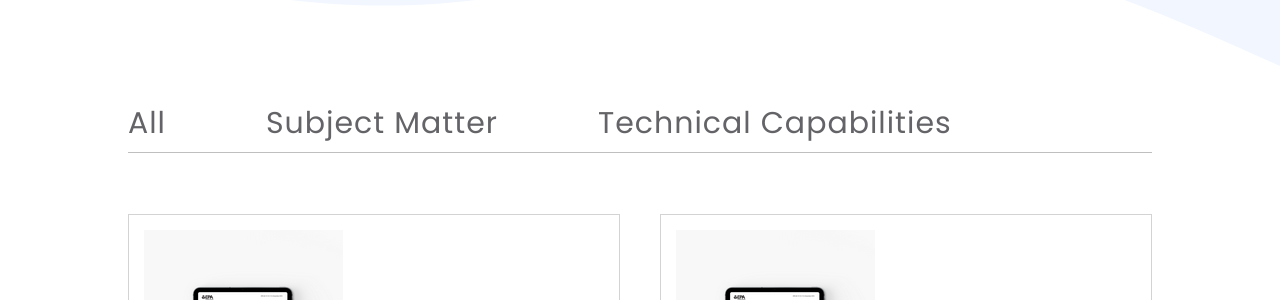
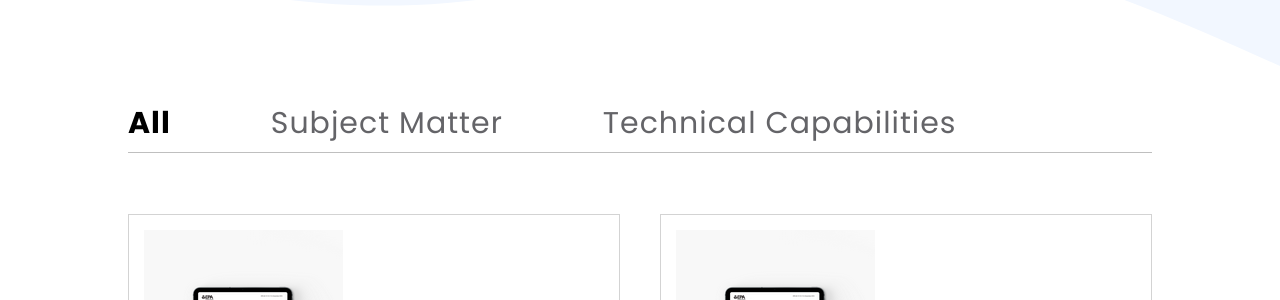
Before and after one commit to crow-insight/crow-insight.github.io, a Jekyll site: the page built from portfolio/portfolio.html, in a window 1280 px wide and 900 px high, scrolled down 483 px. Shown: the part 150-450 px from the top of the window. Built offline with Jekyll 4.4.1, drawn with Linux system fonts in a browser that asks for light colours.

Commit message:
additional filter improvements

```diff
--- a/clients/clients.html
+++ b/clients/clients.html
@@ -9,7 +9,7 @@
 <div class="container">
 	<div class="row filter-button-wrapper">
 		<div class="u-pull-left">
-			<button>All</button>
+			<button id="all-filter" style="font-weight:700;color:black;">All</button>
 		</div>
 		<div class="u-pull-left">
 			<button>Organization Type</button>
--- a/js/filter_display.js
+++ b/js/filter_display.js
@@ -106,6 +106,7 @@
 	d3.selectAll(".filter-button-wrapper button")
 		.on("click", function(d) {
 			let button_text = $(this).text();
+			let filter_selection = d3.select(this);
 			let drawer_is_open = (d3.select("#filters-container").style("opacity") == 1)
 
 			if ((button_text != curr_filter_category && button_text != "All") || (button_text == curr_filter_category && drawer_is_open == false && button_text != "All") ) {
@@ -165,7 +166,6 @@
 
 						let button_text = $(this).text();
 
-
 						if (curr_filters.includes(button_text)) {
 
 							let index = curr_filters.indexOf(button_text);
@@ -179,6 +179,30 @@
 							curr_filters.push(button_text);
 							d3.select(this).style("font-weight", 700).style("color", "black");
 						}
+
+						let available_filters_plain_language = d3.map(available_filters, function(d) { return d.PlainLanguage; });
+						let includes_a_selected_filter = false
+						for (let i = 0; i < curr_filters.length; i++) {
+							let index = available_filters_plain_language.indexOf(curr_filters[i]);
+							if (index > -1) {
+								includes_a_selected_filter = true;
+							}
+						}
+
+						if (includes_a_selected_filter == true) {
+							filter_selection.style("font-weight", 700).style("color", "black");
+						}
+						else {
+							filter_selection.style("font-weight", 400).style("color", default_font_color);
+						}
+
+						if (curr_filters.length > 0) {
+							d3.select("#all-filter").style("font-weight", 400).style("color", default_font_color);
+						}
+						else {
+							d3.select("#all-filter").style("font-weight", 700).style("color", "black");
+						}
+
 						createDisplay(curr_filters);
 
 					});
@@ -192,6 +216,9 @@
 				let filters = d3.select("#filters-container").style("opacity", 0);
 				d3.selectAll(".filter-row").remove();
 				curr_filter_category = button_text
+
+				d3.selectAll(".filter-button-wrapper button").style("font-weight", 400).style("color", default_font_color);
+				filter_selection.style("font-weight", 700).style("color", "black");
 
 				curr_filters = []
 				createDisplay(curr_filters);
--- a/portfolio/portfolio.html
+++ b/portfolio/portfolio.html
@@ -10,7 +10,7 @@
 <div class="container">
 	<div class="row filter-button-wrapper">
 		<div class="u-pull-left">
-			<button>All</button>
+			<button id="all-filter" style="font-weight:700;color:black;">All</button>
 		</div>
 		<div class="u-pull-left">
 			<button>Subject Matter</button>
```
Also changed, not shown: 4 other files.
